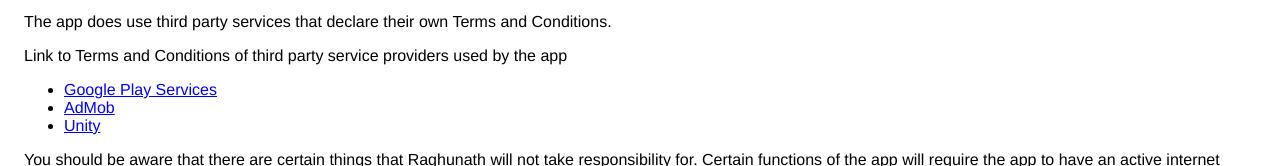
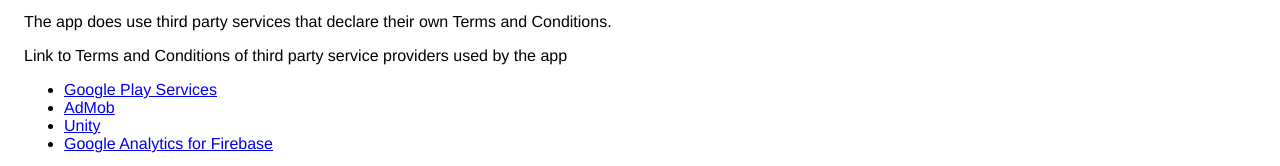
Before and after one commit to raghunath2612/Bottleshotterprivacy, a plain HTML site: page bottle-shooter-terms.html in a window 1280 px wide. Shown: the part 273-439 px from the top of the page. Drawn offline with Linux system fonts and the light colour scheme.

Commit message:
Update bottle-shooter-terms.html

```diff
--- a/bottle-shooter-terms.html
+++ b/bottle-shooter-terms.html
@@ -1,13 +1,21 @@
 <!DOCTYPE html>
 <html>
+
 <head>
     <meta charset='utf-8'>
     <meta name='viewport' content='width=device-width'>
     <title>Terms &amp; Conditions</title>
-      <style> body { font-family: 'Helvetica Neue', Helvetica, Arial, sans-serif; padding:1em; } </style>
+    <style>
+        body {
+            font-family: 'Helvetica Neue', Helvetica, Arial, sans-serif;
+            padding: 1em;
+        }
+    </style>
 </head>
+
 <body>
-    <strong>Terms &amp; Conditions</strong> <p>
+    <strong>Terms &amp; Conditions</strong>
+    <p>
         By downloading or using the app, these terms will
         automatically apply to you – you should make sure therefore
         that you read them carefully before using the app. You’re not
@@ -18,14 +26,16 @@
         versions. The app itself, and all the trade marks, copyright,
         database rights and other intellectual property rights related
         to it, still belong to Raghunath.
-                </p> <p>
+    </p>
+    <p>
         Raghunath is committed to ensuring that the app is
         as useful and efficient as possible. For that reason, we
         reserve the right to make changes to the app or to charge for
         its services, at any time and for any reason. We will never
         charge you for the app or its services without making it very
         clear to you exactly what you’re paying for.
-                </p> <p>
+    </p>
+    <p>
         The Bottle Shotter Game app stores and processes personal data that
         you have provided to us, in order to provide my
         Service. It’s your responsibility to keep your phone and
@@ -36,13 +46,53 @@
         phone vulnerable to malware/viruses/malicious programs,
         compromise your phone’s security features and it could mean
         that the Bottle Shotter Game app won’t work properly or at all.
-                </p> <div><p>
+    </p>
+    <div>
+        <p>
             The app does use third party services that declare their own
             Terms and Conditions.
-                  </p> <p>
+        </p>
+        <p>
             Link to Terms and Conditions of third party service
             providers used by the app
-                  </p> <ul><li><a href="https://policies.google.com/terms" target="_blank" rel="noopener noreferrer">Google Play Services</a></li><li><a href="https://developers.google.com/admob/terms" target="_blank" rel="noopener noreferrer">AdMob</a></li><!----><!----><!----><!----><!----><!----><!----><!----><!----><li><a href="https://unity3d.com/legal/terms-of-service" target="_blank" rel="noopener noreferrer">Unity</a></li><!----><!----><!----><!----><!----><!----><!----><!----><!----><!----><!----><!----><!----><!----><!----></ul></div> <p>
+        </p>
+        <ul>
+            <li><a href="https://policies.google.com/terms" target="_blank" rel="noopener noreferrer">Google Play
+                    Services</a></li>
+            <li><a href="https://developers.google.com/admob/terms" target="_blank" rel="noopener noreferrer">AdMob</a>
+            </li>
+            <!---->
+            <!---->
+            <!---->
+            <!---->
+            <!---->
+            <!---->
+            <!---->
+            <!---->
+            <!---->
+            <li><a href="https://unity3d.com/legal/terms-of-service" target="_blank" rel="noopener noreferrer">Unity</a>
+            </li>
+            <li><a href="https://firebase.google.com/terms/analytics" target="_blank" rel="noopener noreferrer">Google
+                Analytics for Firebase</a></li>
+
+            <!---->
+            <!---->
+            <!---->
+            <!---->
+            <!---->
+            <!---->
+            <!---->
+            <!---->
+            <!---->
+            <!---->
+            <!---->
+            <!---->
+            <!---->
+            <!---->
+            <!---->
+        </ul>
+    </div>
+    <p>
         You should be aware that there are certain things that
         Raghunath will not take responsibility for. Certain
         functions of the app will require the app to have an active
@@ -51,7 +101,9 @@
         cannot take responsibility for the app not working at full
         functionality if you don’t have access to Wi-Fi, and you don’t
         have any of your data allowance left.
-                </p> <p></p> <p>
+    </p>
+    <p></p>
+    <p>
         If you’re using the app outside of an area with Wi-Fi, you
         should remember that your terms of the agreement with your
         mobile network provider will still apply. As a result, you may
@@ -64,13 +116,15 @@
         you are not the bill payer for the device on which you’re
         using the app, please be aware that we assume that you have
         received permission from the bill payer for using the app.
-                </p> <p>
+    </p>
+    <p>
         Along the same lines, Raghunath cannot always take
         responsibility for the way you use the app i.e. You need to
         make sure that your device stays charged – if it runs out of
         battery and you can’t turn it on to avail the Service,
         Raghunath cannot accept responsibility.
-                </p> <p>
+    </p>
+    <p>
         With respect to Raghunath’s responsibility for your
         use of the app, when you’re using the app, it’s important to
         bear in mind that although we endeavour to ensure that it is
@@ -79,7 +133,8 @@
         to you. Raghunath accepts no liability for any
         loss, direct or indirect, you experience as a result of
         relying wholly on this functionality of the app.
-                </p> <p>
+    </p>
+    <p>
         At some point, we may wish to update the app. The app is
         currently available on Android – the requirements for
         system(and for any additional systems we
@@ -96,18 +151,24 @@
         rights and licenses granted to you in these terms will end;
         (b) you must stop using the app, and (if needed) delete it
         from your device.
-                </p> <p><strong>Changes to This Terms and Conditions</strong></p> <p>
+    </p>
+    <p><strong>Changes to This Terms and Conditions</strong></p>
+    <p>
         I may update our Terms and Conditions
         from time to time. Thus, you are advised to review this page
         periodically for any changes. I will
         notify you of any changes by posting the new Terms and
         Conditions on this page.
-                </p> <p>
+    </p>
+    <p>
         These terms and conditions are effective as of 2021-05-26
-                </p> <p><strong>Contact Us</strong></p> <p>
+    </p>
+    <p><strong>Contact Us</strong></p>
+    <p>
         If you have any questions or suggestions about my
         Terms and Conditions, do not hesitate to contact me
         at indianapps1999@gmail.com.
     </p>
 </body>
+
 </html>
```
Lines whose indentation alone changed are shown as unchanged.
